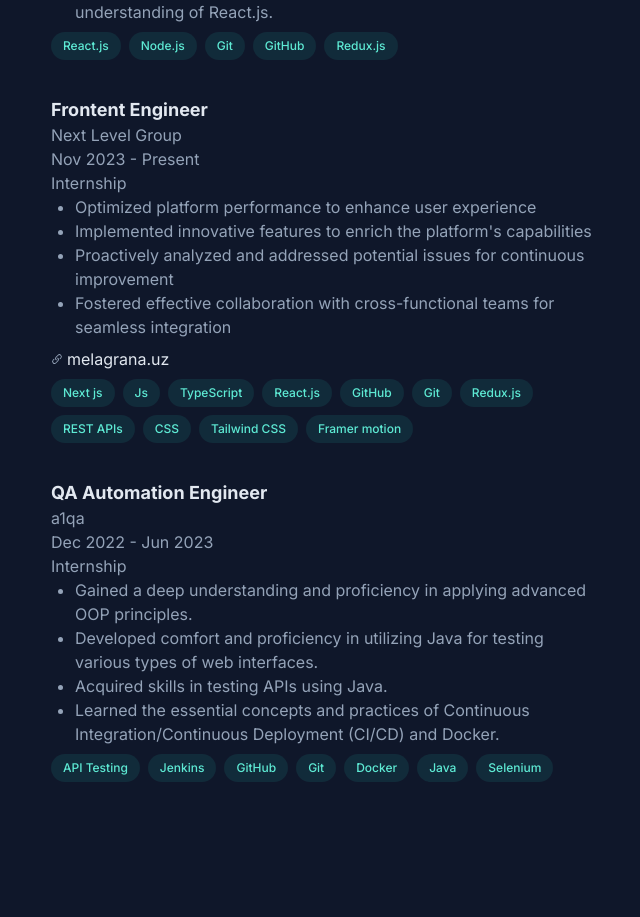
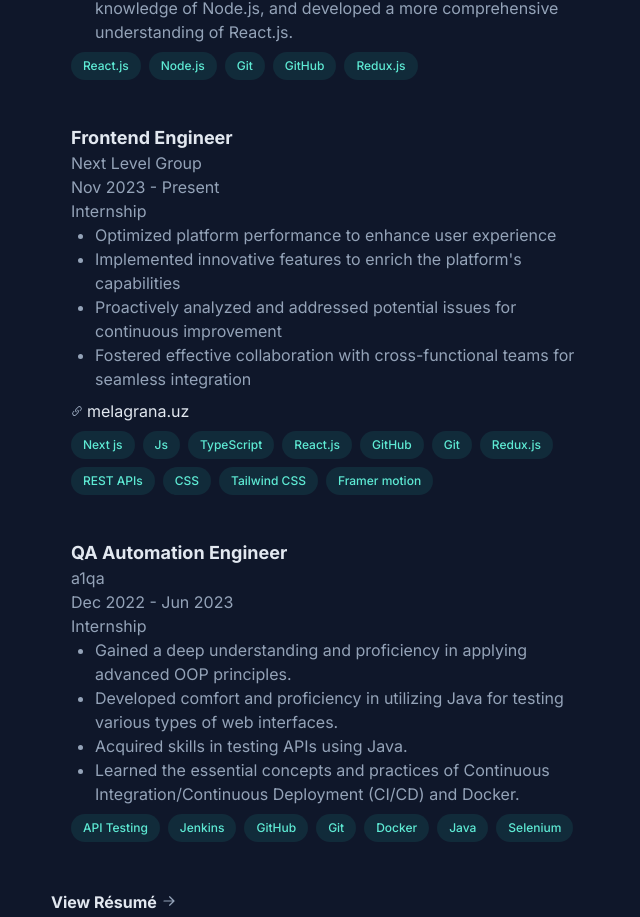
Before and after one commit to Izzat4545/portfolio, a Next.js app: page / in a window 1280 px wide. Shown: the part 735-1652 px from the top of the page, without its empty margins (589-1229 px from the left). Before the commit the page ends 1597 px from the top, so only its background shows below. Built offline with nearby package versions, Linux system fonts and the light colour scheme.

Commit message:
some changes

```diff
--- /dev/null
+++ b/app/assets/arrowIcon.tsx
@@ -0,0 +1,19 @@
+const ArrowIcon = () => {
+  return (
+    <svg
+      xmlns="http://www.w3.org/2000/svg"
+      fill="currentColor"
+      aria-hidden="true"
+      className="ml-1 inline-block h-4 w-4 shrink-0 -translate-y-px transition-transform group-hover:translate-x-2 group-focus-visible:translate-x-2 motion-reduce:transition-none"
+      viewBox="0 0 20 20"
+    >
+      <path
+        fillRule="evenodd"
+        d="M3 10a.75.75 0 01.75-.75h10.638L10.23 5.29a.75.75 0 111.04-1.08l5.5 5.25a.75.75 0 010 1.08l-5.5 5.25a.75.75 0 11-1.04-1.08l4.158-3.96H3.75A.75.75 0 013 10z"
+        clipRule="evenodd"
+      ></path>
+    </svg>
+  );
+};
+
+export default ArrowIcon;
--- a/app/components/leftSection.tsx
+++ b/app/components/leftSection.tsx
@@ -12,7 +12,7 @@
           Izzatbek Sultonov
         </div>
         <div className="mt-3 text-lg font-medium tracking-tight text-slate-200 sm:text-xl">
-          Experienced Front-End Engineer
+          Front-End Engineer
         </div>
         <p className="mt-4 max-w-xs leading-normal">
           I build exceptional and accessible digital experiences for the web.
@@ -41,13 +41,16 @@
       </div>
       {/* SOCIALS */}
       <div className="flex gap-3 ml-1 mt-8 items-center">
-        <Link href={"https://github.com/Izzat4545"}>
+        <Link target="_blank" href={"https://github.com/Izzat4545"}>
           <GithubIcon />
         </Link>
-        <Link href={"https://www.linkedin.com/in/izzatbek-sultonov-70a632245/"}>
+        <Link
+          target="_blank"
+          href={"https://www.linkedin.com/in/izzatbek-sultonov-70a632245/"}
+        >
           <LinkedinIcon />
         </Link>
-        <Link href={"https://t.me/dev_boi"}>
+        <Link target="_blank" href={"https://t.me/dev_boi"}>
           <TelegramIcon />
         </Link>
       </div>
--- a/app/components/rightSection.tsx
+++ b/app/components/rightSection.tsx
@@ -1,5 +1,7 @@
 import ExperienceList from "./rightSectionComponents/experienceList";
 import data from "../data/data.json";
+import Link from "next/link";
+import ArrowIcon from "../assets/arrowIcon";
 
 const RightSection = () => (
   <div className="w-[50%] py-20">
@@ -17,7 +19,7 @@
         running around Hyrule searching for Korok seeds K o r o k s e e d s .
       </p>
     </div>
-    <div className="mt-40 flex flex-col gap-9">
+    <div className="mt-40 flex flex-col gap-1">
       {data.experice.map((value, index) => (
         <ExperienceList
           key={index}
@@ -32,6 +34,16 @@
         />
       ))}
     </div>
+    <div className="mt-7 flex items-center w-[130px] group">
+      <Link
+        className="font-bold text-slate-200 hover:text-teal-300 relative after:content-[''] after:absolute after:w-full after:scale-x-0 after:h-[2px] after:bottom-0 after:left-0 after:bg-teal-300 after:transition-all origin-bottom-right hover:after:scale-x-100 hover:after:origin-bottom-left"
+        href={"/resume.pdf"}
+        target="_blank"
+      >
+        <div>View Résumé</div>
+      </Link>
+      <ArrowIcon />
+    </div>
   </div>
 );
 
--- a/app/components/rightSectionComponents/experienceList.tsx
+++ b/app/components/rightSectionComponents/experienceList.tsx
@@ -1,3 +1,4 @@
+"use client";
 import LinkIcon from "@/app/assets/linkIcon";
 import Link from "next/link";
 
@@ -11,10 +12,18 @@
   tools: string[];
   compleatedProjects?: string[];
 };
+const stopPropagation = (e: any) => {
+  e.stopPropagation();
+};
 const ExperienceList = (props: Props) => {
   return (
-    <div>
-      <div className="text-slate-200 text-[18px] font-bold">{props.role}</div>
+    <div
+      className="cursor-pointer group hover:bg-slate-800/50 hover:drop-shadow-lg transition-all p-5 rounded-lg"
+      onClick={() => window.open(props.companyWebsite, "_blank")}
+    >
+      <div className="text-slate-200 group-hover:text-teal-300 transition-all text-[18px] font-bold">
+        {props.role}
+      </div>
       <Link target="_blank" href={props.companyWebsite}>
         {props.companyName}
       </Link>
@@ -32,6 +41,7 @@
             <div className="flex items-center mt-2" key={index}>
               <LinkIcon />
               <Link
+                onClick={stopPropagation}
                 className="text-slate-200"
                 target="_blank"
                 href={"https://" + value}
--- a/app/data/data.json
+++ b/app/data/data.json
@@ -12,7 +12,7 @@
     },
     {
       "fromTo": "Nov 2023 - Present",
-      "role": "Frontent Engineer",
+      "role": "Frontend Engineer",
       "companyName": "Next Level Group",
       "companyWebsite": "https://nextlevelgroup.uz/",
       "position": "Internship",
```
Also changed, not shown: 1 other file (tests, documents, lock files or other folders).
